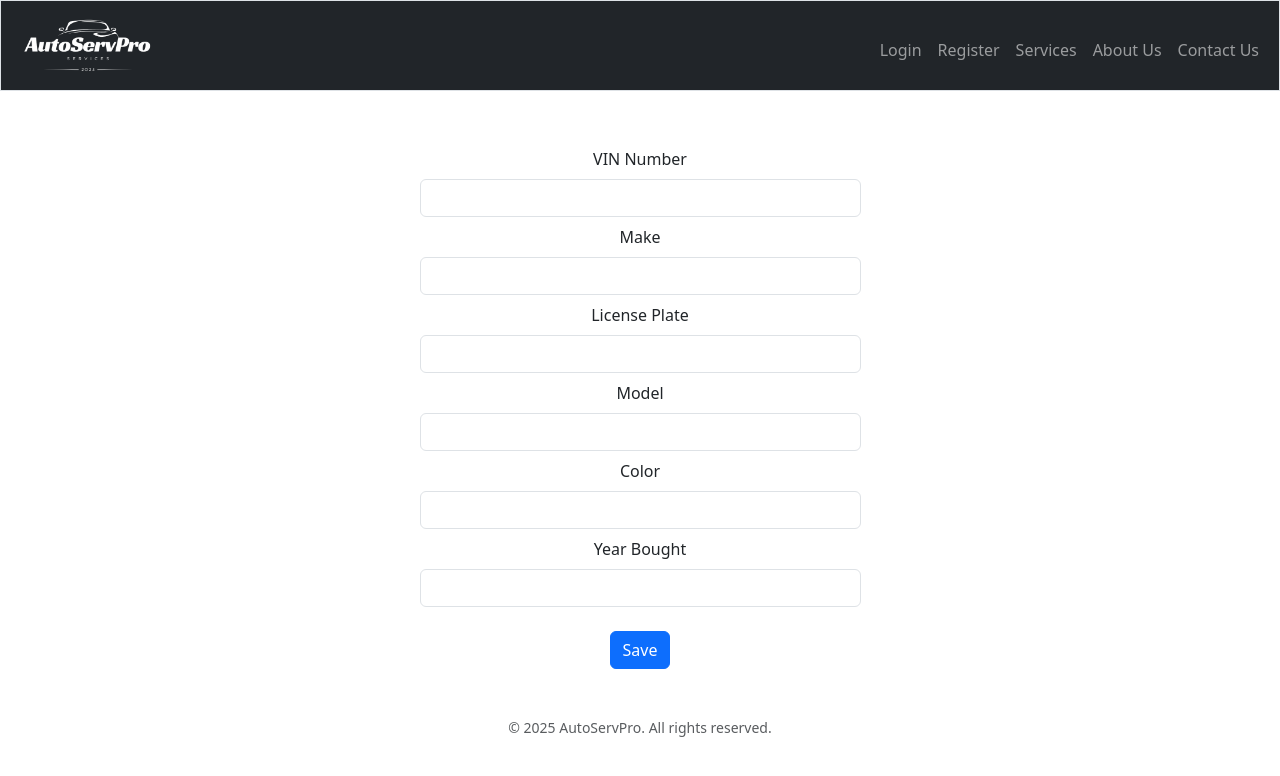
After one commit to LuckyMfikoe/AutoServPro, a Flask app: page /add_car in a window 1280 px wide. The commit adds this page. Shown: the top 776 px of the page. Run offline with Flask 3, Linux system fonts and the light colour scheme; some libraries are stand-ins or nearby versions.

Commit message:
Implement car management features: add, edit, and delete car functionality; update profile editing; and enhance home and owner cars templates.

```diff
--- a/app.py
+++ b/app.py
@@ -156,7 +156,7 @@ def register():
 @app.route("/home") # Displays owner information
 def home():
     """Show owner information"""
-     # Get owner's information from database
+    # Get owner's information from database
     owner_query = db.execute("select firstname, lastName, address, email, phoneNumber from owner where owner_id = ?", session["owner_id"])
     firstname = owner_query[0]["firstname"]
     lastname = owner_query[0]["lastName"]
@@ -165,10 +165,20 @@ def home():
     phone = owner_query[0]["phoneNumber"]
     return render_template("home.html", firstname=firstname, lastname=lastname, address=address, email=email, phone=phone)
 
-@app.route("/owner_cars") # Displays owner's cars -> Empty!!!
 @login_required
+@app.route("/owner_cars") # Displays owner's cars
 def owner_cars():
-    return render_template("owner_cars.html")
+    """Show owner's cars"""
+    # Get owner's cars from database
+    owner_cars_query = db.execute("SELECT car_vin_num, make, licensePlate, model, color, yearModel FROM car WHERE owner_id = ?", session["owner_id"])
+    return render_template("owner_cars.html", records=[{
+        "vin": record["car_vin_num"],
+        "make": record["make"],
+        "license_plate": record["licensePlate"],
+        "model": record["model"],
+        "color": record["color"],
+        "year": record["yearModel"]
+    } for record in owner_cars_query])
 
 @app.route("/car_services") # Displays owner's services -> Empty!!!
 @login_required
@@ -178,8 +188,8 @@ def car_services():
 
 # Update Functions
 @login_required
-@app.route("/update_profile", methods=["GET", "POST"]) # Updates Owner Information -> Incomplete
-def update_profile():
+@app.route("/edit_profile", methods=["GET", "POST"]) # Updates Owner Information -> Incomplete
+def edit_profile():
     """Update owner information"""
     if request.method == "POST":
         firstname = request.form.get("firstname")
@@ -187,14 +197,21 @@ def update_profile():
         address = request.form.get("address")
         email = request.form.get("email")
         phoneNumber = request.form.get("phone")
-        db.execute("UPDATE owner SET firstname = ?, lastName = ?, address = ?, email = ?, phoneNumber = ? WHERE id = ?", firstname, lastName, address, email, phoneNumber, session["owner_id"])
+        db.execute("UPDATE owner SET firstname = ?, lastName = ?, address = ?, email = ?, phoneNumber = ? WHERE owner_id = ?", firstname, lastName, address, email, phoneNumber, session["owner_id"])
         return redirect("/home")
     else:
-        return render_template("update_profile.html")
+        # Get owner's information from database
+        owner_query = db.execute("select firstname, lastName, address, email, phoneNumber from owner where owner_id = ?", session["owner_id"])
+        firstname = owner_query[0]["firstname"]
+        lastname = owner_query[0]["lastName"]
+        address = owner_query[0]["address"]
+        email = owner_query[0]["email"]
+        phone = owner_query[0]["phoneNumber"]
+        return render_template("edit_profile.html", firstname=firstname, lastname=lastname, address=address, email=email, phone=phone)
 
 @login_required
-@app.route("/update_car", methods=["GET", "POST"]) # Updates Car Information -> Incomplete
-def update_car():
+@app.route("/edit_car", methods=["GET", "POST"]) # Updates Car Information -> Incomplete
+def edit_car():
     """Update owner information"""
     if request.method == "POST":
         #firstname = request.form.get("firstname")
@@ -207,5 +224,54 @@ def update_car():
     else:
         return render_template("update_car.html")
 
+
+# Add Functions
+@login_required
+@app.route("/add_car", methods=["GET", "POST"])# Adds a Car
+def add_car():
+    if request.method == "POST":
+        vin = request.form.get("vin")
+        make = request.form.get("make")
+        license_plate = request.form.get("license_plate")
+        model = request.form.get("model")
+        color = request.form.get("color")
+        year = request.form.get("year")
+
+        # Validate inputs
+        if not all([vin, make, license_plate, model, color, year]):
+            return apology("All fields must be filled", 400)
+
+        # Try inserting car data into database
+        try:
+            db.execute(
+                """
+                INSERT INTO car (owner_id, car_vin_num, make, licensePlate, model, color, yearModel)
+                VALUES (?, ?, ?, ?, ?, ?, ?)
+                """,
+                session["owner_id"], vin, make, license_plate, model, color, year
+            )
+            return redirect("/owner_cars")
+        except ValueError:
+            return apology("Car already exists", 400)
+    else:
+        return render_template("add_car.html")
+
+
+# Delete Functions
+@login_required
+@app.route("/delete_car/<vin>", methods=["POST"]) # Deletes a Car
+def delete_car(vin):
+    # Validate input
+    if not vin:
+        return apology("VIN must be provided", 400)
+
+    # Try deleting car from database
+    try:
+        db.execute("DELETE FROM car WHERE owner_id = ? AND car_vin_num = ?", session["owner_id"], vin)
+        return redirect("/owner_cars")
+    except ValueError:
+        return apology("Car not found", 400)
+
+
 if __name__ == '__main__':
     app.run(debug=True)
--- /dev/null
+++ b/templates/add_car.html
@@ -0,0 +1,34 @@
+{% extends "layout.html" %}
+{% block title %}
+
+{% endblock %}
+{% block main %}
+<form class="container col-5 justify-content-center" action="/add_car" method="POST">
+    <div class="col mt-2">
+        <label for="vin" class="form-label">VIN Number</label>
+        <input type="text" class="form-control" id="vin" name="vin" required>
+    </div>
+    <div class="col mt-2">
+        <label for="make" class="form-label">Make</label>
+        <input type="text" class="form-control" id="make" name="make" required>
+    </div>
+    <div class="col mt-2">
+        <label for="license_plate" class="form-label">License Plate</label>
+        <input type="text" class="form-control" id="license_plate" name="license_plate" required>
+    </div>
+    <div class="col mt-2">
+        <label for="model" class="form-label">Model</label>
+        <input type="text" class="form-control" id="model" name="model" required>
+    </div>
+    <div class="col mt-2">
+        <label for="color" class="form-label">Color</label>
+        <input type="text" class="form-control" id="color" name="color" required>
+    </div>
+    <div class="col mt-2">
+        <label for="year" class="form-label">Year Bought</label>
+        <input type="text" class="form-control" id="year" name="year" required>
+    </div>
+    <br>
+    <button class="btn btn-primary" type="submit">Save</button>
+</form>
+{% endblock %}
--- a/templates/home.html
+++ b/templates/home.html
@@ -26,5 +26,5 @@
         </table>
     </div>
     <br>
-    <a href="/update_profile" class="btn btn-primary">Edit Profile</a>
+    <a href="/edit_profile" class="btn btn-primary">Edit Profile</a>
 {% endblock %}
```
Also changed, not shown: templates/edit_profile.html (renamed from templates/update_profile.html, +6 -6 lines), templates/owner_cars.html (+41 -0 lines), autoservpro.db, templates/edit_car.html (added), templates/update_car.html (deleted), 2 other files.
